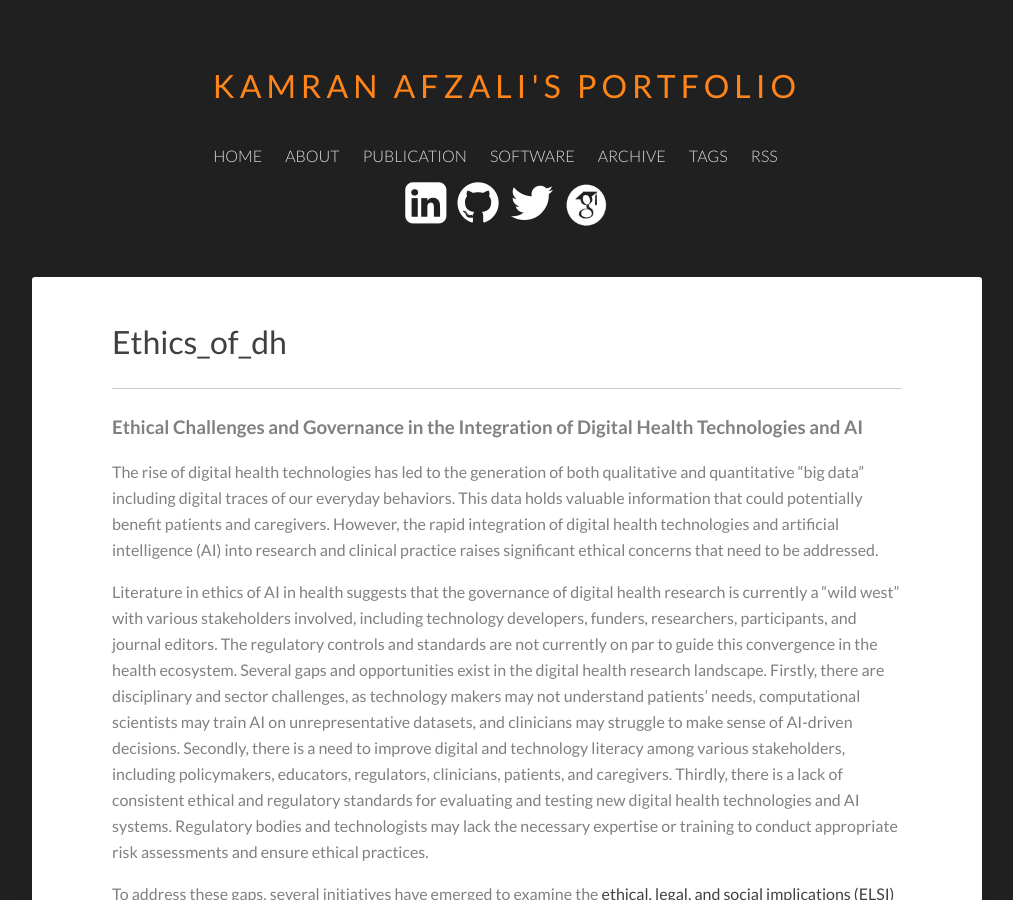
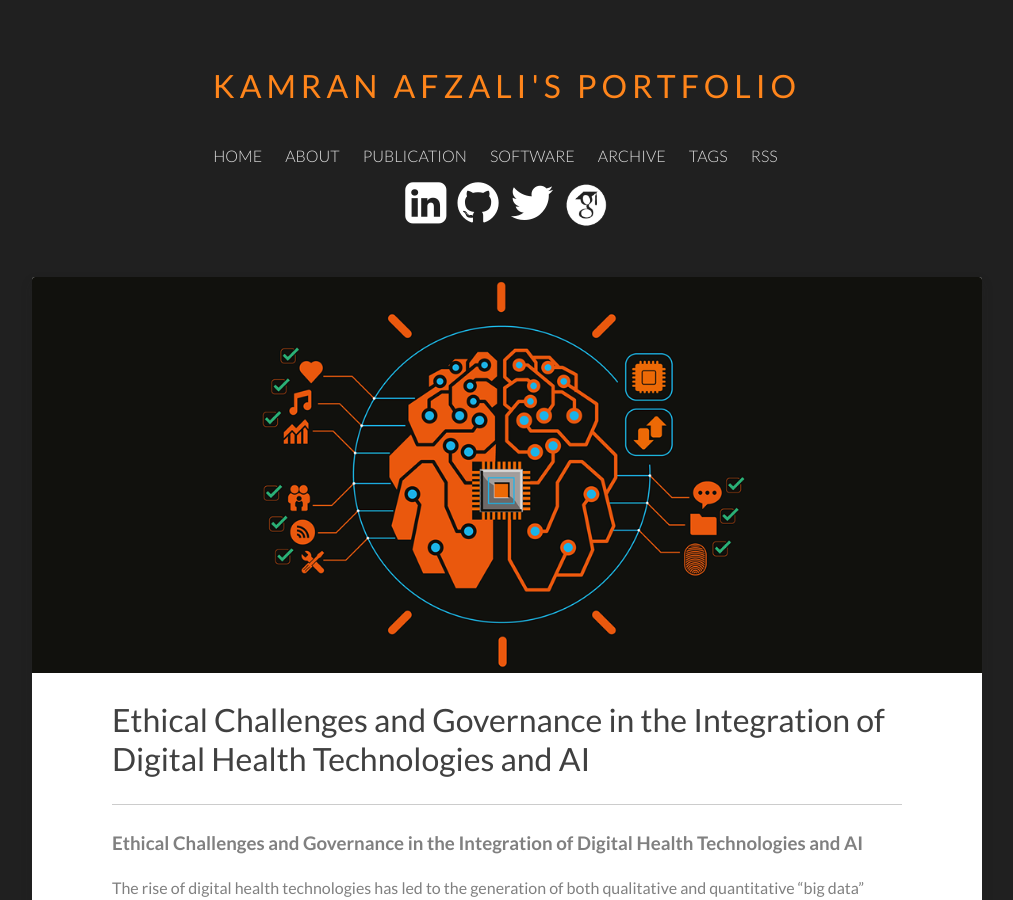
Before and after one commit to Kamran-Afzali/Kamran-Afzali.github.io, a Jekyll site: the page built from _posts/2025-04-25-Ethics_of_DH.md, in a window 1280 px wide and 900 px high. Shown: the whole window, without its empty margins (133-1146 px from the left). Built offline with Jekyll 4.4.1, drawn with Linux system fonts in a browser that asks for light colours; our own code applies the rules of GitHub Pages for plain Markdown files; some of the changed text lies outside the part shown.

Commit message:
Update 2025-04-25-Ethics_of_DH.md

```diff
--- a/_posts/2025-04-25-Ethics_of_DH.md
+++ b/_posts/2025-04-25-Ethics_of_DH.md
@@ -1,3 +1,12 @@
+---
+layout: post
+categories: posts
+title: Ethical Challenges and Governance in the Integration of Digital Health Technologies and AI
+featured-image: /images/RAI.png
+tags: [Artificial intelligence, Digital Health, Ethics]
+date-string: July 2023
+---
+
 ### Ethical Challenges and Governance in the Integration of Digital Health Technologies and AI
 
 The rise of digital health technologies has led to the generation of both qualitative and quantitative "big data" including digital traces of our everyday behaviors. This data holds valuable information that could potentially benefit patients and caregivers. However, the rapid integration of digital health technologies and artificial intelligence (AI) into research and clinical practice raises significant ethical concerns that need to be addressed.
```
